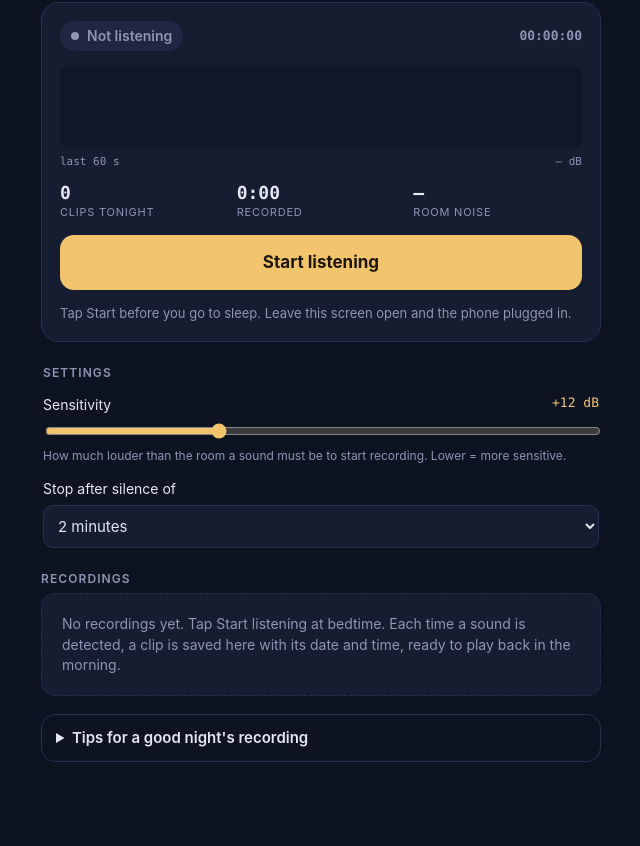
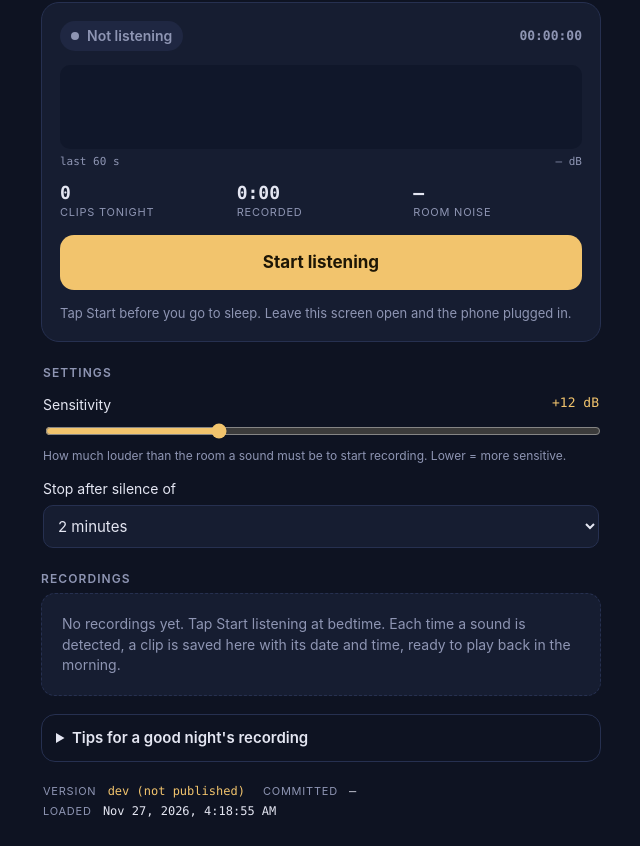
Before and after one commit to insanum/snore-log, a plain HTML site: page index.html in a window 1280 px wide. Shown: the part 65-911 px from the top of the page, without its empty margins (319-959 px from the left). Before the commit the page ends 851 px from the top, so only its background shows below. Drawn offline with Linux system fonts and the light colour scheme.

Commit message:
Show the published commit hash, commit time and load time
A GitHub Actions workflow now publishes the site to Pages and stamps the
commit hash and time into the page; the app shows them in a footer
together with when the page was loaded.

Co-Authored-By: Claude Opus 5.5 <noreply@anthropic.com>
Claude-Session: https://claude.ai/code/session_01UHfpAzFhqRXDpS7bbToDpi

```diff
--- a/index.html
+++ b/index.html
@@ -8,6 +8,10 @@
 <meta name="apple-mobile-web-app-title" content="Snore Log">
 <meta name="apple-mobile-web-app-status-bar-style" content="black-translucent">
 <meta name="theme-color" content="#0e1322">
+<!-- Filled in by the GitHub Pages workflow at publish time -->
+<meta name="build-sha" content="__BUILD_SHA__">
+<meta name="build-full-sha" content="__BUILD_FULL_SHA__">
+<meta name="build-time" content="__BUILD_TIME__">
 <link rel="apple-touch-icon" id="touchIcon" href="">
 <title>Snore Log</title>
 <style>
@@ -103,6 +107,10 @@ details.tips{background:transparent;border:1px solid var(--line);border-radius:1
 details.tips summary{cursor:pointer;font-weight:600}
 details.tips ul{margin:10px 0 2px;padding-left:18px;color:var(--muted);font-size:14px;display:flex;flex-direction:column;gap:6px}
 
+.version{display:flex;flex-wrap:wrap;gap:6px 18px;font:12px var(--mono);color:var(--muted);padding:4px 2px;font-variant-numeric:tabular-nums}
+.version span{text-transform:uppercase;letter-spacing:.07em;font-family:var(--font);font-size:11px;margin-right:4px}
+.version b{font-weight:500;color:var(--text)}
+.version a{color:var(--moon);text-decoration:none}
 #dim{position:fixed;inset:0;background:#000;z-index:50;display:flex;flex-direction:column;align-items:center;justify-content:center;gap:10px;color:#3b4160}
 #dim .big{font:300 56px var(--mono);font-variant-numeric:tabular-nums}
 #dim .sub{font-size:14px}
@@ -168,6 +176,12 @@ details.tips ul{margin:10px 0 2px;padding-left:18px;color:var(--muted);font-size
       <li>If a fan or air purifier triggers clips all night, raise Sensitivity.</li>
     </ul>
   </details>
+
+  <footer class="version" id="version" aria-label="App version">
+    <div><span>Version</span> <a id="vSha" href="https://github.com/insanum/snore-log" target="_blank" rel="noopener">dev</a></div>
+    <div><span>Committed</span> <b id="vBuilt">—</b></div>
+    <div><span>Loaded</span> <b id="vLoaded">—</b></div>
+  </footer>
 </main>
 
 <div id="dim" hidden>
@@ -602,6 +616,23 @@ function clipRow(c) {
 if (!navigator.mediaDevices || !navigator.mediaDevices.getUserMedia) {
   setNote("This browser can't use the microphone here. Open the page over https:// in Safari.", true);
 }
+/* ---------- version stamp ---------- */
+(() => {
+  const meta = n => (document.querySelector(`meta[name="${n}"]`) || {}).content || "";
+  const sha = meta("build-sha"), full = meta("build-full-sha"), when = meta("build-time");
+  const stamped = sha && !sha.startsWith("__");
+  const fmtFull = d => d.toLocaleString([], { month: "short", day: "numeric", year: "numeric", hour: "numeric", minute: "2-digit", second: "2-digit" });
+  if (stamped) {
+    $("vSha").textContent = sha;
+    $("vSha").href = "https://github.com/insanum/snore-log/commit/" + full;
+    const d = new Date(when);
+    $("vBuilt").textContent = isNaN(d) ? when : fmtFull(d);
+  } else {
+    $("vSha").textContent = "dev (not published)";
+  }
+  $("vLoaded").textContent = fmtFull(new Date());
+})();
+
 render(); refreshList();
 })();
 </script>
```
Also changed, not shown: 1 other file.
